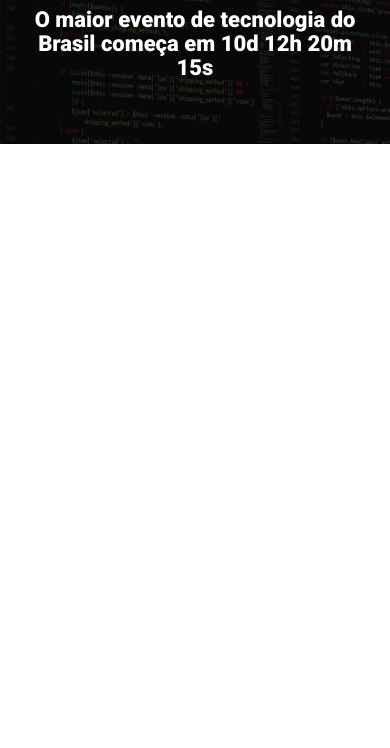
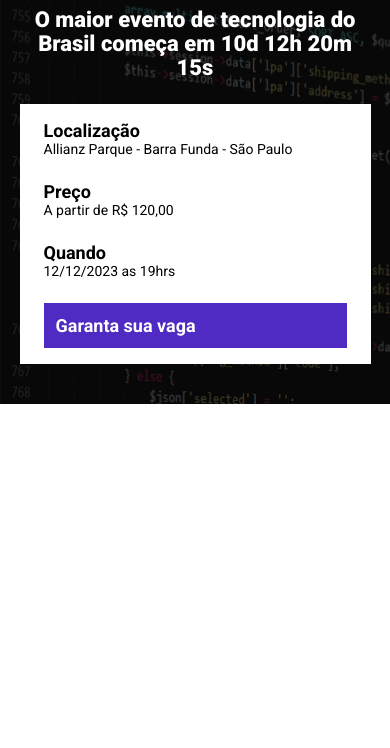
Before and after one commit to Thcmb/modulo_22, a website built with Parcel: page src/index.html in a window 390 px wide. Shown: the part 96-844 px from the top of the page. Built offline with nearby package versions, Linux system fonts and the light colour scheme.

Commit message:
costrução do cabeçalho

```diff
--- a/src/index.html
+++ b/src/index.html
@@ -16,6 +16,25 @@
             <p class="hero__text">
                 O maior evento de tecnologia do Brasil começa em 10d 12h 20m 15s
             </p>
+            <div class="infos-bar">
+                <ul class="infos-bar__infos">
+                    <li class="infos-bar__infos__item">
+                        <b>Localização</b>
+                        Allianz Parque - Barra Funda - São Paulo
+                    </li>
+                    <li class="infos-bar__infos__item">
+                        <b>Preço</b>
+                        A partir de R$ 120,00
+                    </li>
+                    <li class="infos-bar__infos__item">
+                        <b>Quando</b>
+                        12/12/2023 as 19hrs
+                    </li>
+                </ul>
+                <a href="#" class="button button--primary">
+                    Garanta sua vaga
+                </a>
+            </div>
         </div>
     </header>
     <script src="scripts/main.js"></script>
--- /dev/null
+++ b/src/styles/components/_buttons.scss
@@ -0,0 +1,24 @@
+.button {
+    padding: 12px;
+    font-size: 18px;
+    font-weight: bold;
+    text-decoration: none;
+    text-align: center;
+    white-space: nowrap;
+
+
+    &--primary {
+        color: #fff;
+        background-color: #4F2AC3;
+    }
+
+    @media (max-width: 640px) {
+        display: block;
+        width: 100%;
+    }
+
+    @media (max-width: 1024px) {
+        display: flex;
+        align-items: center;
+    }
+}
--- /dev/null
+++ b/src/styles/components/_infos_bar.scss
@@ -0,0 +1,40 @@
+.infos-bar {
+    padding: 16px 24px;
+    background-color: #fff;
+    display: flex;
+    justify-content: space-between;
+
+    &__infos {
+        display: flex;
+        gap: 40px;
+
+        &__item {
+            font-size: 14px;
+            color: #000;
+
+            b {
+                color: #000;
+                font-size: 18px;
+                display: block;
+            }
+        }
+    }
+
+    @media (max-width: 640px) {
+        display: block;
+
+        &__infos {
+            display: block;
+
+            &__item {
+                margin-bottom: 24px;
+            }
+        }
+    }
+
+    @media (max-width: 1024px) {
+        &__infos {
+            gap: 16px;
+        }
+    }
+}
--- a/src/styles/main.scss
+++ b/src/styles/main.scss
@@ -1,4 +1,6 @@
 @use 'hero';
+@use 'components/infos_bar';
+@use 'components/buttons';
 
 * {
     margin: 0;
@@ -6,6 +8,7 @@
     box-sizing: border-box;
     font-family: 'Roboto', sans-serif;
     color: #fff;
+    list-style: none;
 }
 
 
```
